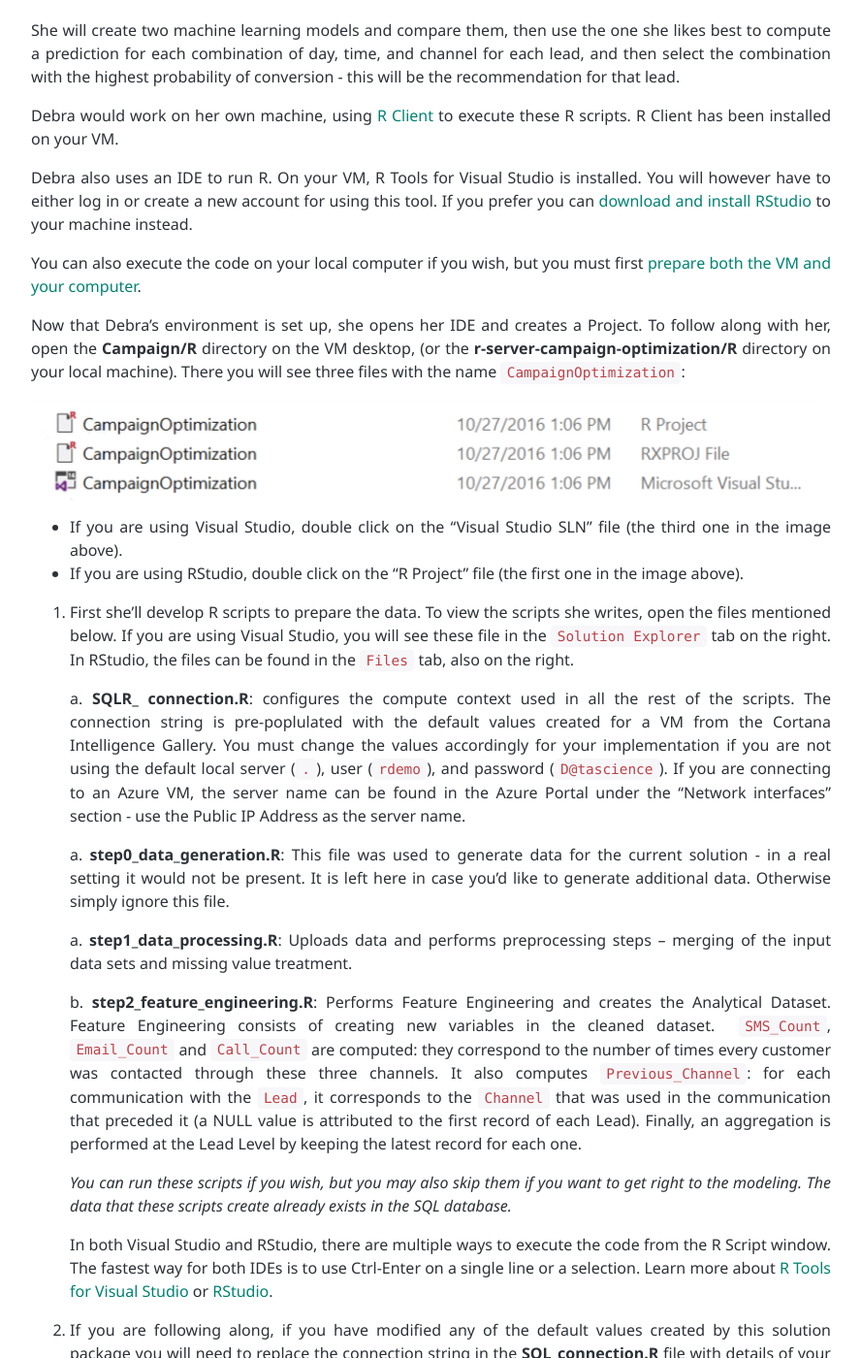
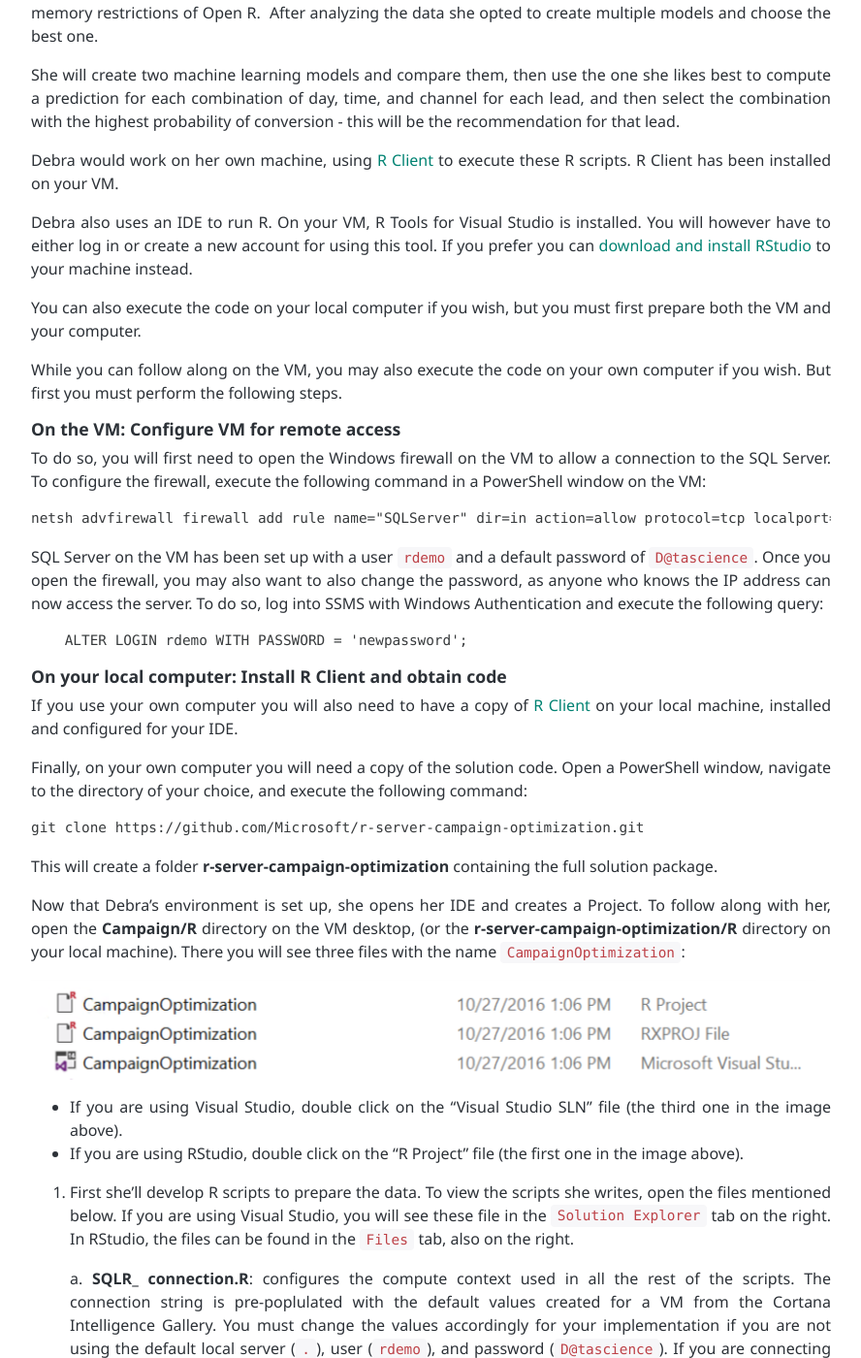
Before and after one commit to microsoft/r-server-campaign-optimization, a Jekyll site: the page built from CIG_Workflow.md, in a window 1280 px wide and 1400 px high, scrolled down 1283 px. Shown: the whole window at 97% size, without its empty margins (53-941 px from the left). Built offline with Jekyll 4.4.1, drawn with Linux system fonts in a browser that asks for light colours; nearby versions of some CDN libraries; some of the changed text lies outside the part shown.

Commit message:
formatting

```diff
--- a/CIG_Workflow.md
+++ b/CIG_Workflow.md
@@ -30,7 +30,7 @@
 
 *If you are using your own SQL Server for this solution, [use this guide instead](Typical_Workflow.html).*
 
-            {% include password.md %}
+{% include password.md %}
 
 To demonstrate a typical workflow, we'll introduce you to a few personas.  You can follow along by performing the same steps for each persona.  While each persona would be working on a different computer, for simplicity your Virtual Machine (VM) has all the tools each persona would use on the same machine.  (Or you can use your own computer with optional instructions below.  If using your computer make sure to follow the instructions above to change the password and open the firewall.)
 
@@ -53,31 +53,10 @@
 
 Debra also uses an IDE to run R.  On your VM, R Tools for Visual Studio is installed.  You will however have to either log in or create a new account for using this tool.  If you prefer you can <a href="https://www.rstudio.com/products/rstudio/download3/" target="_blank">download and install RStudio</a> to your machine instead.
 
-You can also execute the code on your local computer if you wish, but you must first <a href="#local" data-toggle="modal"> prepare both the VM and your computer</a>.
+You can also execute the code on your local computer if you wish, but you must first  prepare both the VM and your computer.
 
-<!-- Configure Local Computer -->
-<div id="local" class="modal fade" role="dialog" style="width: 90%">
-  <div class="modal-dialog">
-    <!-- Modal content-->
-    <div class="modal-content">
-      <div class="modal-header">
-        <button type="button" class="close" data-dismiss="modal">&times;</button>
-        <h4 class="modal-title">To Execute Code on your Local Computer</h4>
-      </div>
-      <div class="modal-body">
-        <p>
 
-            {% include local.md %}
-
-        </p>
-      </div>
-      <div class="modal-footer">
-        <button type="button" class="btn btn-default" data-dismiss="modal">Close</button>
-      </div>
-    </div>
-  </div>
-</div>
-
+{% include local.md %}
 
 
 
```
